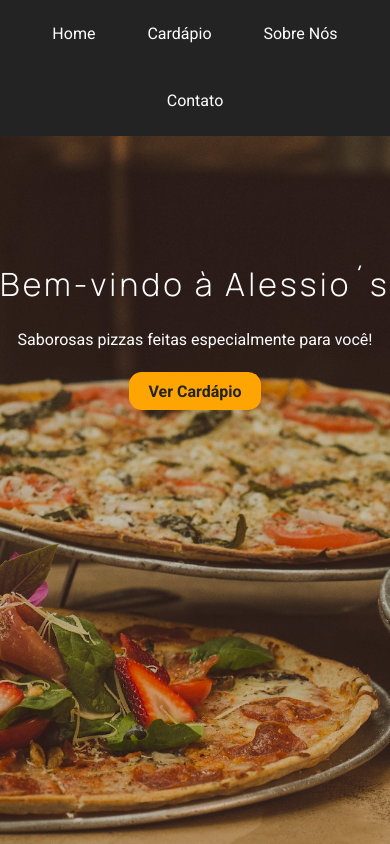
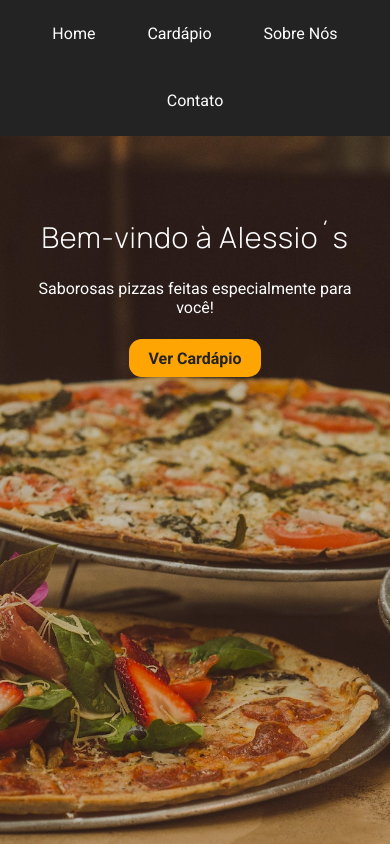
Before and after one commit to esdrasioseph/site-pizzaria, a plain HTML site: page index.html in a window 390 px wide. Shown: the top 844 px of the page. Drawn offline with Linux system fonts and the light colour scheme.

Commit message:
mais ajustes para responsividade no mobile

```diff
--- a/style.css
+++ b/style.css
@@ -256,3 +256,29 @@ footer {
     text-decoration: none;
     color: var(--color-background);
 }
+
+@media (max-width: 768px) {
+
+    .hero__foreground {
+        padding-top: 10vh;
+        padding-left: 1rem;
+        padding-right: 1rem;
+    }
+
+    .hero__title {
+        font-size: 1.8rem;
+        letter-spacing: 0.05rem;
+        line-height: 1.2;
+    }
+
+    .hero__text {
+        font-size: 1rem;
+        padding: 0 0.5rem;
+    }
+
+    .about__foreground {
+        padding-top: 10vh;
+        padding-left: 1rem;
+        padding-right: 1rem;
+    }
+}
```
